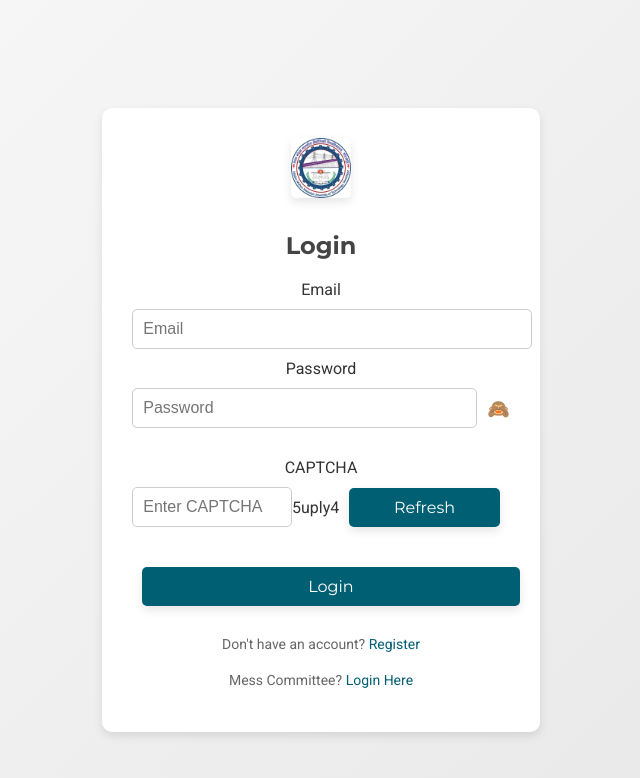
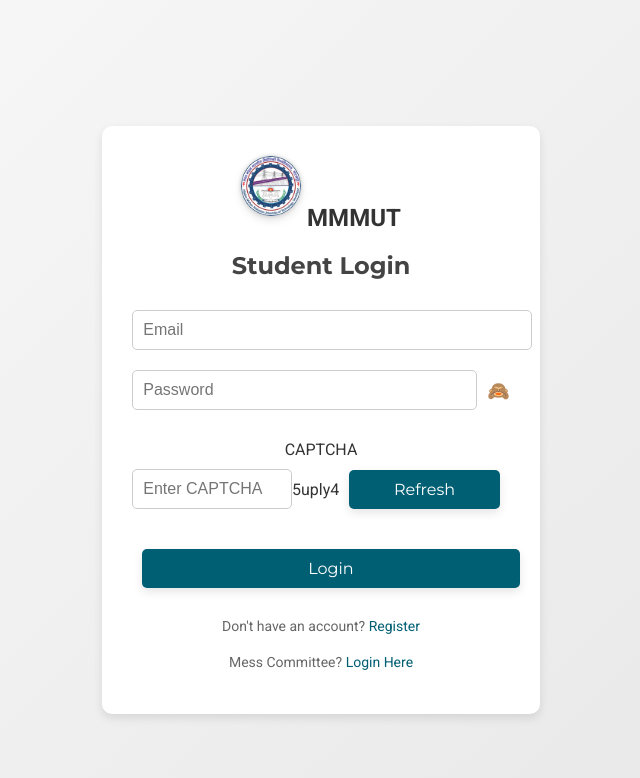
Before and after one commit to AyushDubey23/mess_slot_booking, a plain HTML site: page index.html in a window 1280 px wide. Shown: the whole page, without its empty margins (319-959 px from the left). Drawn offline with Linux system fonts and the light colour scheme.

Commit message:
UI changes

```diff
--- a/index.html
+++ b/index.html
@@ -9,13 +9,15 @@
 <body>
     <div id="auth-container">
         <section id="login-form" aria-labelledby="login-heading">
-            <img src="1.png" alt="MMMUT Logo" class="logo">
-            <h2 id="login-heading">Login</h2>
+            <div class="logo-container">
+                <img src="1.png" alt="MMMUT Logo" class="logo">
+                <span class="logo-text">MMMUT</span>
+            </div>
+
+            <h2 id="login-heading">Student Login</h2>
             <form id="loginForm">
-                <label for="login-email">Email</label>
                 <input type="email" id="login-email" placeholder="Email" required aria-required="true">
                 <div class="password-container">
-                    <label for="login-password">Password</label>
                     <div class="password-input">
                         <input type="password" id="login-password" placeholder="Password" required aria-required="true">
                         <span class="toggle-password" onclick="togglePassword('login-password')">🙈</span>
@@ -184,7 +186,7 @@
                 </div>
                 <div id="about-section">
                     <h2>About</h2>
-                    <p>Ayush Dubey - Google Development Club</p>
+                    <p>Ayush Dubey - Tushit Shaurya - Satyam Jaiswal</p>
                     <p>This website is designed to facilitate mess slot booking for students at MMMUT. It includes features like slot booking, profile management, and reviews.</p>
                 </div>
             </section>
--- a/styles.css
+++ b/styles.css
@@ -182,10 +182,19 @@ body.dark-mode header {
     width: 60px;
     height: 60px;
     margin-bottom: 10px;
-    border-radius: 5px;
+    border-radius: 30px;
     overflow: hidden;
     box-shadow: var(--box-shadow);
+    background: transparent;
+    filter: drop-shadow(0px 0px 2px rgba(0, 0, 0, 0.2));
 }
+
+.logo-container {
+    font-size: 24px; /* Increased size */
+    font-weight: bold;
+    color: #333;
+}
+
 
 h1 {
     font-size: 30px;
```
